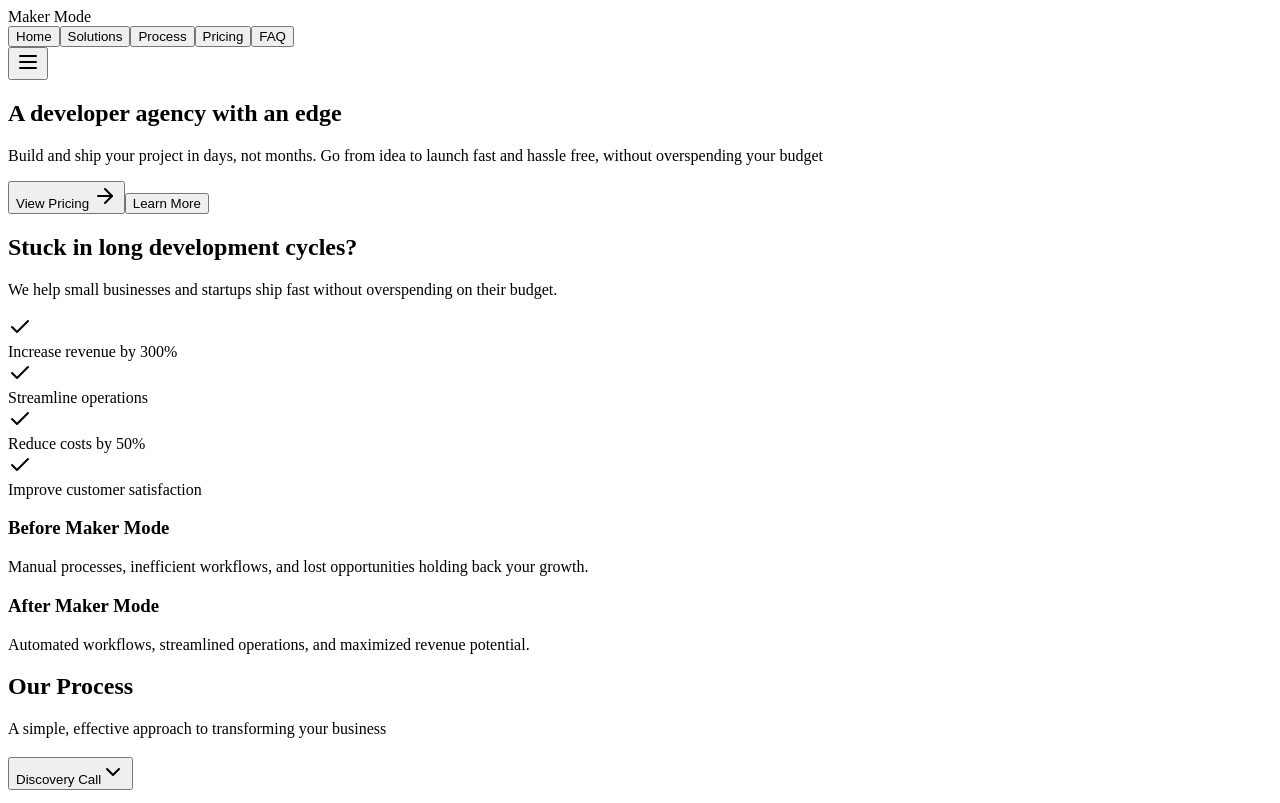
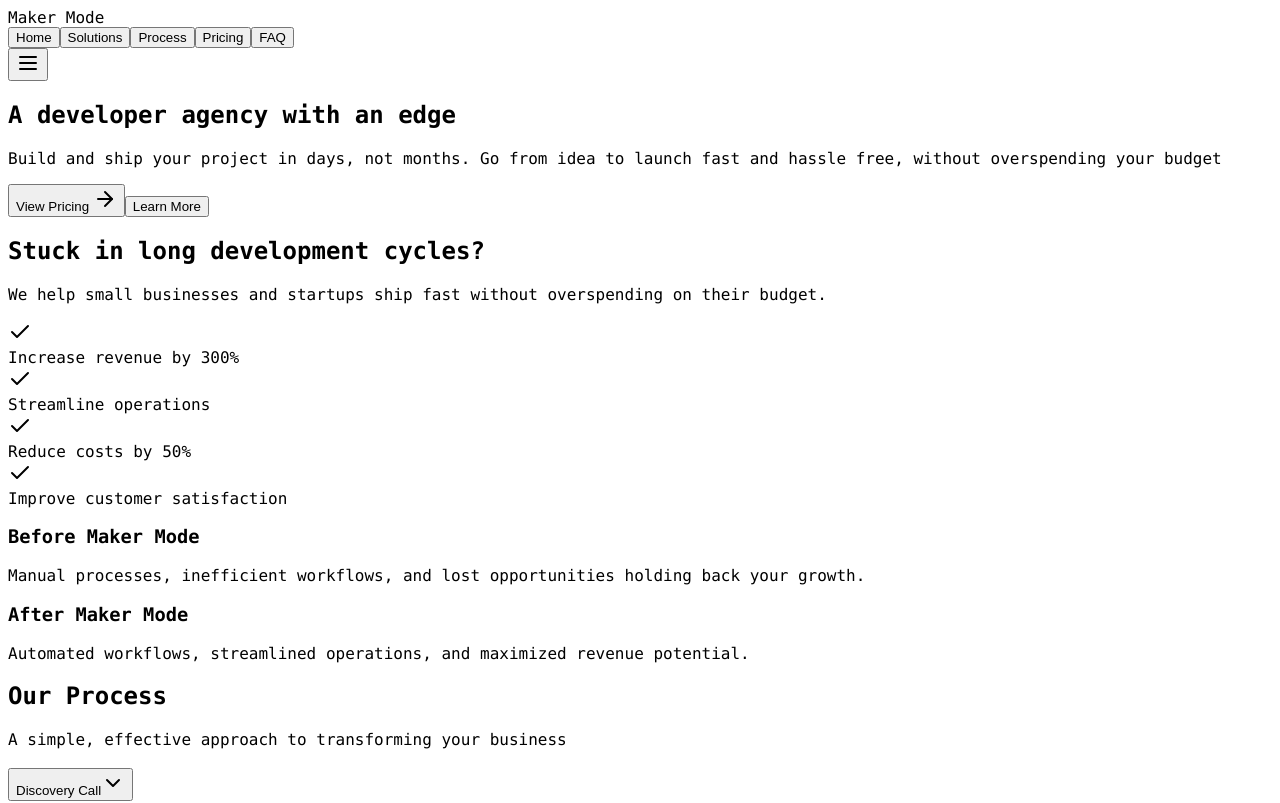
Before and after one commit to nimblegeek/MakerModeLanding, a React (Vite) app in the folder client/: page / in a window 1280 px wide. Shown: the top 803 px of the page. Built offline with nearby package versions, Linux system fonts and the light colour scheme.

Commit message:
Agent query: Is the font updated to Consolas across the website?

```diff
--- a/client/src/index.css
+++ b/client/src/index.css
@@ -57,4 +57,8 @@
     --chart-4: 280 65% 60%;
     --chart-5: 340 75% 55%;
   }
+
+  html {
+    font-family: 'Consolas', 'Monaco', 'Courier New', monospace;
+  }
 }
--- a/tailwind.config.ts
+++ b/tailwind.config.ts
@@ -5,6 +5,9 @@ export default {
     content: ["./client/index.html", "./client/src/**/*.{js,jsx,ts,tsx}"],
   theme: {
   	extend: {
+      fontFamily: {
+        sans: ['Consolas', 'Monaco', 'Courier New', 'monospace'],
+      },
   		borderRadius: {
   			lg: 'var(--radius)',
   			md: 'calc(var(--radius) - 2px)',
```
